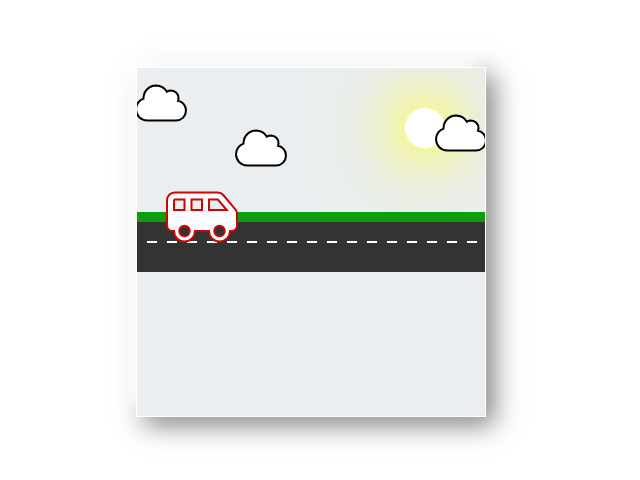
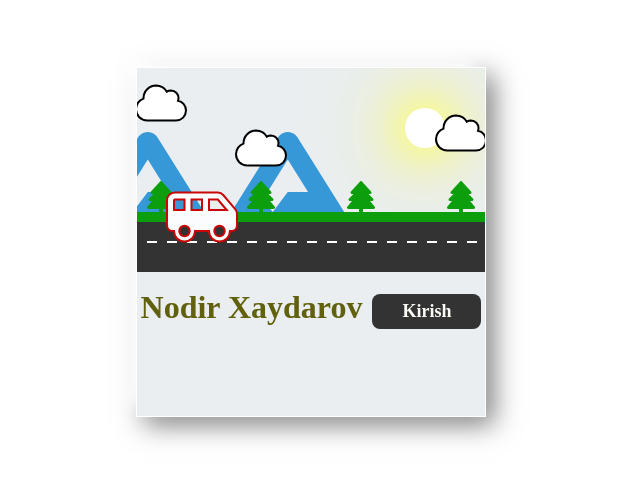
Before and after one commit to Nodir12345/animation, a plain HTML site: page index.html in a window 1280 px wide. Shown: the part 158-638 px from the top of the page, without its empty margins (329-969 px from the left). Drawn offline with Linux system fonts and the light colour scheme.

Commit message:
tugalandi

```diff
--- a/css/main.css
+++ b/css/main.css
@@ -113,3 +113,58 @@ body{
     transform: translateX(-350px);
   }
 }
+.fa-tree{
+  position: absolute;
+  bottom: 153px;
+ font-size: 2em;
+ color: #0d9e0d;
+  z-index: 2;
+  top: 113px;
+
+  animation: animateclouds 7s linear infinite;
+  animation-delay: calc( -1s * var(--i));
+
+
+}
+.fa-mountain{
+  position: absolute;
+  bottom: 100px;
+ font-size: 10em;
+ color: rgb(55, 152, 216);
+top:54px;
+
+  animation: animateclouds 15s linear infinite;
+  animation-delay: calc( -3s * var(--i));
+
+
+}
+.title{
+  margin-top: 130px;
+  cursor: pointer;
+}
+.title-link{
+  text-decoration: none;
+  color: #61610d;
+
+   }
+   .title-link:hover{
+    text-decoration: none;
+    color: #2e4697;
+
+     }
+
+   button{
+    font-weight: 900;
+font-size: 18px;
+line-height: 25px;
+text-align: center;
+color: #FEFCF7;
+   }
+.link-box{
+  background-color: #333;
+  margin-top: 138px;
+  text-align: center;
+  margin-left: 10px;
+  padding: 5px 30px;
+  border-radius: 8px;
+}
--- a/index.html
+++ b/index.html
@@ -18,12 +18,31 @@
 <i class="fas fa-cloud" style=" --i:3;"></i>
 <i class="fas fa-cloud" style=" --i:4;"></i>
 <i class="fas fa-cloud" style=" --i:5;"></i>
+<i class="fas fa-tree" style=" --i:1;"></i>
+<i class="fas fa-tree" style=" --i:2;"></i>
+<i class="fas fa-tree" style=" --i:3;"></i>
+<i class="fas fa-tree" style=" --i:4;"></i>
+<i class="fas fa-tree" style=" --i:5;"></i>
+<i class="fas fa-tree" style=" --i:6;"></i>
+<i class="fas fa-tree" style=" --i:7;"></i>
+<i class="fas fa-mountain" style=" --i:1;"></i>
+<i class="fas fa-mountain" style=" --i:2;"></i>
+<i class="fas fa-mountain" style=" --i:3;"></i>
+  <div class="sun"></div>
+  <div class="road"></div>
 
 
+  <h1 class="title">
 
-  <div class="sun"></div>
-  <div class="road"></div>
+  <a class="title-link" href="https://www.instagram.com/nodirbek__xaydarov/">Nodir Xaydarov </a>
+  </h1>
+
+<div class="link-box">
+
+  <a style="color:rgb(59, 153, 90); text-decoration: none; font-weight: 900;font-size: 18px;line-height: 25px; color: #FEFCF7;"  href="https://www.instagram.com/nodirbek__xaydarov/">Kirish</a>
 </div>
+</div>
+
 
 </body>
 </html>
```
